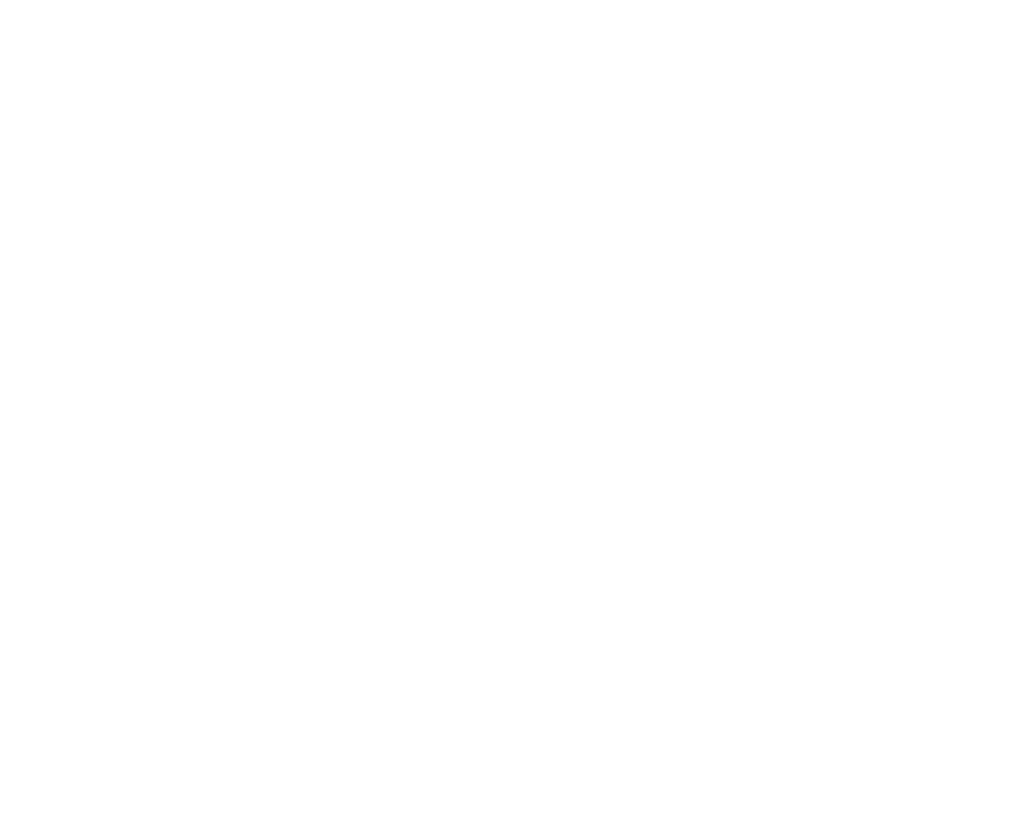
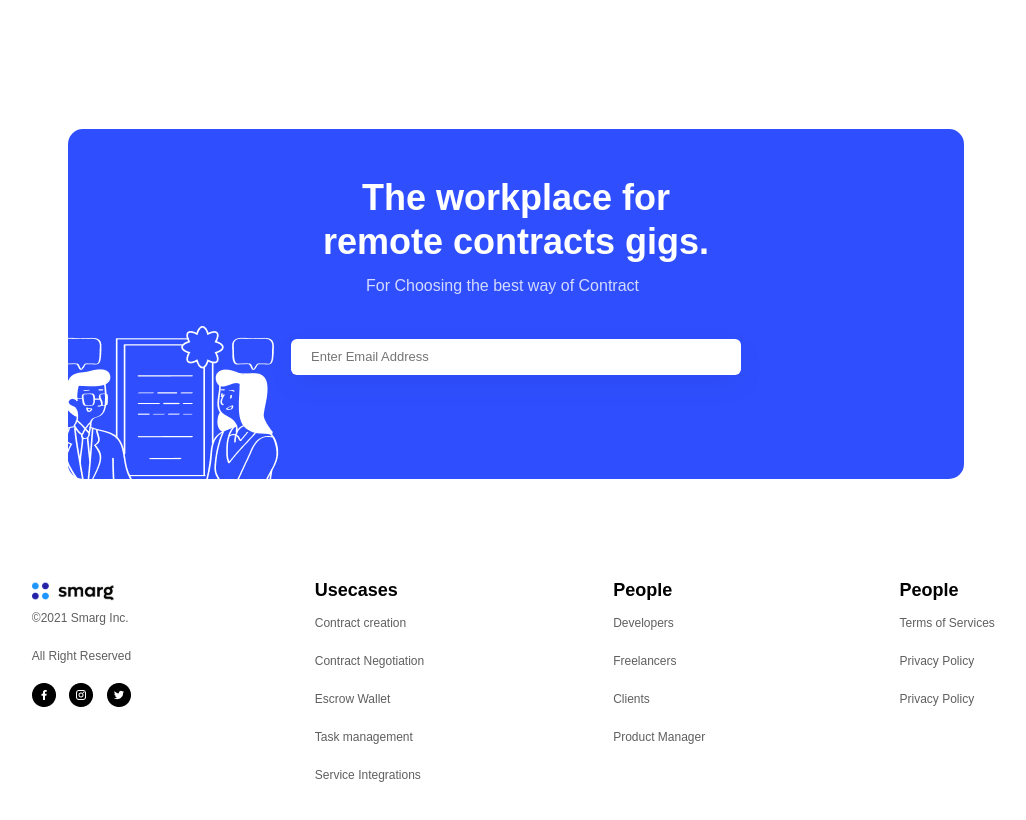
Before and after one commit to kennyjosef/smarg, a React (Create React App) app: page /testimonial in a window 1280 px wide. Shown: the part 1460-2280 px from the top of the page, without its empty margins (124-1150 px from the left). Before the commit the page ends 1562 px from the top, so only its background shows below. Built offline with nearby package versions, Linux system fonts and the light colour scheme.

Commit message:
working on blueCard

```diff
--- a/src/Components/BlueCard/BlueCard.js
+++ b/src/Components/BlueCard/BlueCard.js
@@ -1,5 +1,5 @@
 import React from 'react'
-import Button from '../Button/Button'
+// import Button from '../Button/Button'
 import classes from './Blue.module.css'
 import Logo5 from '../../Assests/blueePhoto.png'
 
@@ -12,9 +12,9 @@
         <input
         type="text"
         placeholder='Enter Email Address'/>
-        <div className={classes.up}>
+        {/* <div className={classes.up}>
         <Button name="Get Started"/>
-        </div>
+        </div> */}
       </form>
       <div className={classes.bluephoto}>
         <img src={Logo5} alt="pic"/>
--- a/src/Pages/AboutPage/About.js
+++ b/src/Pages/AboutPage/About.js
@@ -7,7 +7,7 @@
 import Cards from '../../Components/Cards/Cards'
 import classes from './About.module.css'
 import Button from '../../Components/Button/Button'
-// import BlueCard from '../../Components/BlueCard/BlueCard'
+import BlueCard from '../../Components/BlueCard/BlueCard'
 
 
 const About = () => {
@@ -58,7 +58,7 @@
         </div>
         </div>
         <div>
-            {/* <BlueCard/> */}
+            <BlueCard/>
         </div>
     </div>
   )
--- a/src/Pages/TestimonalPage/Testimonial.js
+++ b/src/Pages/TestimonalPage/Testimonial.js
@@ -1,7 +1,7 @@
 import React from 'react'
 import './Testimonial.css'
 import Hero from '../../Components/Hero/Hero'
-// import BlueCard from '../../Components/BlueCard/BlueCard'
+import BlueCard from '../../Components/BlueCard/BlueCard'
 
 const Testimonial = () => {
 
@@ -30,9 +30,9 @@
 You make a recurring customer-to-vendor payment when you pay a bill through a regularly scheduled direct debit from your checking account or an automatic charge to your credit card. </p>
         </div>
       </div>
-      {/* <div className='forBlue'>
-      <BlueCard style={style}/>
-      </div> */}
+      <div className='forBlue'>
+      <BlueCard/>
+      </div>
     </div>
   )
 }
```
